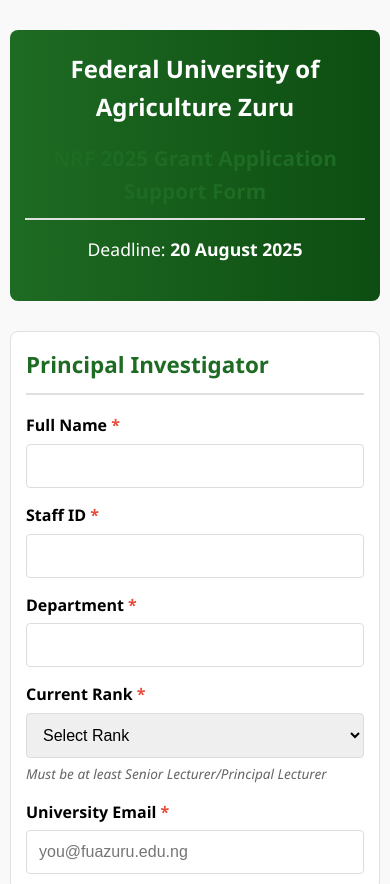
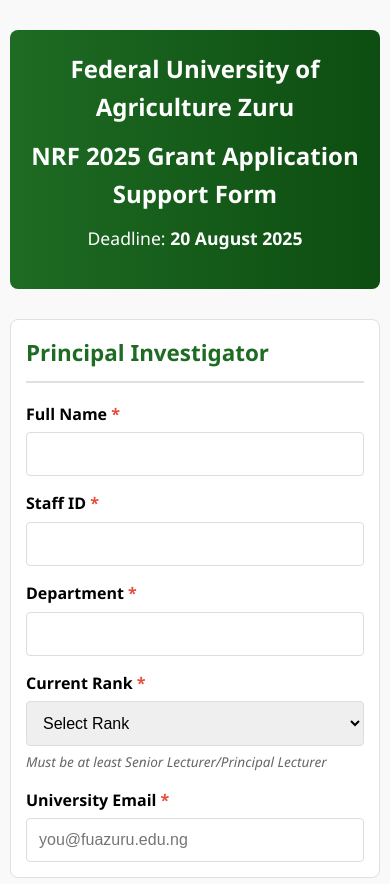
Before and after one commit to akeembaba01/fuazuru-nrf-form, a plain HTML site: page index.html in a window 390 px wide. Shown: the top 884 px of the page. Drawn offline with Linux system fonts and the light colour scheme.

Commit message:
Update index.html

```diff
--- a/index.html
+++ b/index.html
@@ -17,7 +17,7 @@
             background-color: #f9f9f9;
         }
 
-        /* CLEAN HEADER STYLES */
+        /* UNIFIED HEADER STYLES */
         .header {
             text-align: center;
             padding: 25px 20px;
@@ -28,13 +28,14 @@
         }
         .header h1 {
             font-size: 1.8rem;
-            margin: 0 0 5px 0;
+            margin: 0;
             font-weight: 600;
         }
-        .header h2 {
-            font-weight: 700; /* Bold */
-            font-size: 1.6rem;
-            margin: 15px 0;
+        .header .form-title {
+            font-size: 1.8rem; /* Same size as university name */
+            font-weight: 600; /* Same weight as university name */
+            margin: 10px 0; /* Adjusted spacing */
+            padding: 0;
         }
         .header p {
             font-size: 1.1rem;
@@ -108,11 +109,9 @@
             .header {
                 padding: 20px 15px;
             }
-            .header h1 {
+            .header h1,
+            .header .form-title {
                 font-size: 1.5rem;
-            }
-            .header h2 {
-                font-size: 1.3rem;
             }
             .section {
                 padding: 15px;
@@ -121,10 +120,10 @@
     </style>
 </head>
 <body>
-    <!-- CLEAN HEADER SECTION -->
+    <!-- UNIFIED HEADER SECTION -->
     <div class="header">
         <h1>Federal University of Agriculture Zuru</h1>
-        <h2>NRF 2025 Grant Application Support Form</h2>
+        <div class="form-title">NRF 2025 Grant Application Support Form</div>
         <p>Deadline: <strong>20 August 2025</strong></p>
     </div>
 
@@ -226,7 +225,7 @@
 
     <div class="footer">
         <p>Research Development Office • Federal University of Agriculture Zuru</p>
-        <p>Contact: vc@fuaz.edu.ng</p>
+        <p>Contact: grants@fuazuru.edu.ng</p>
     </div>
 </body>
 </html>
```
